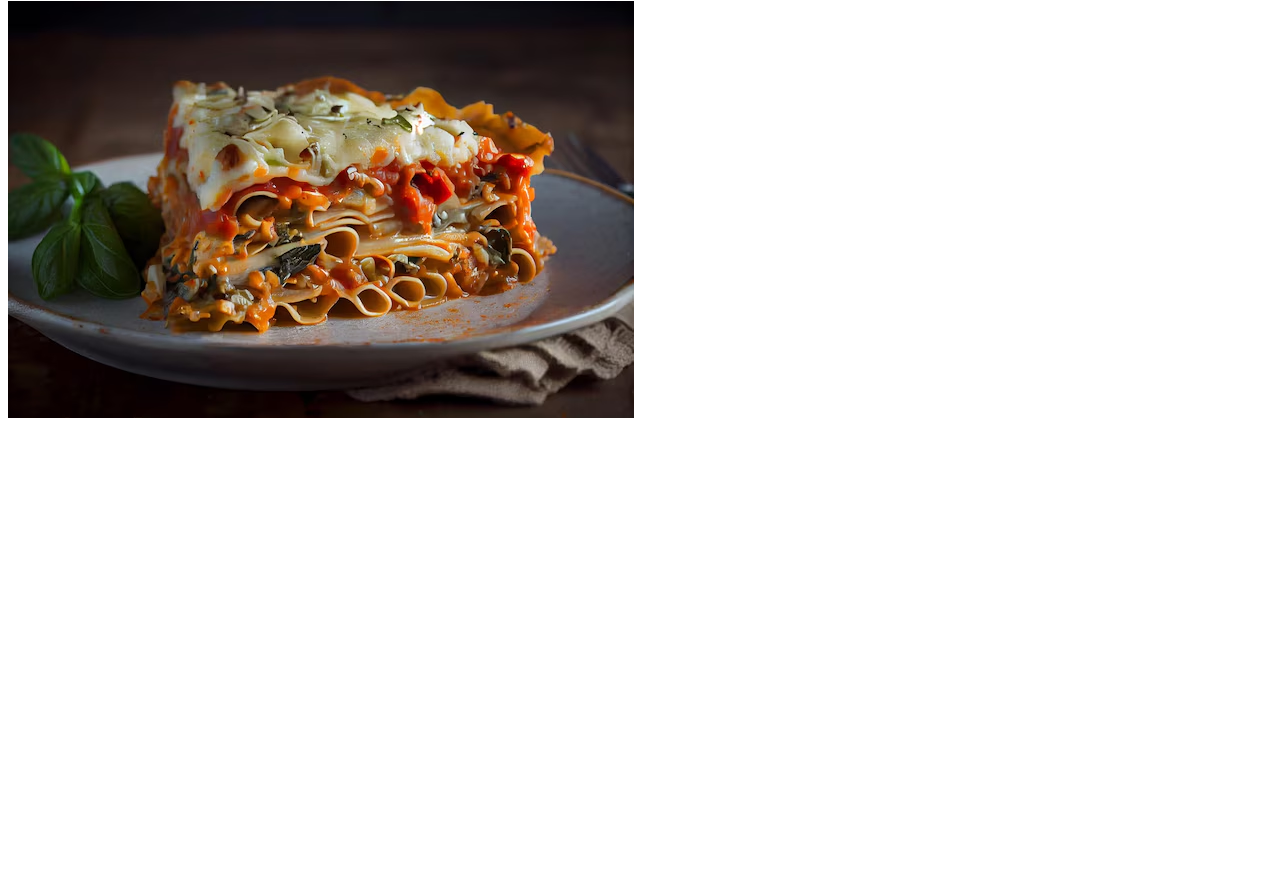
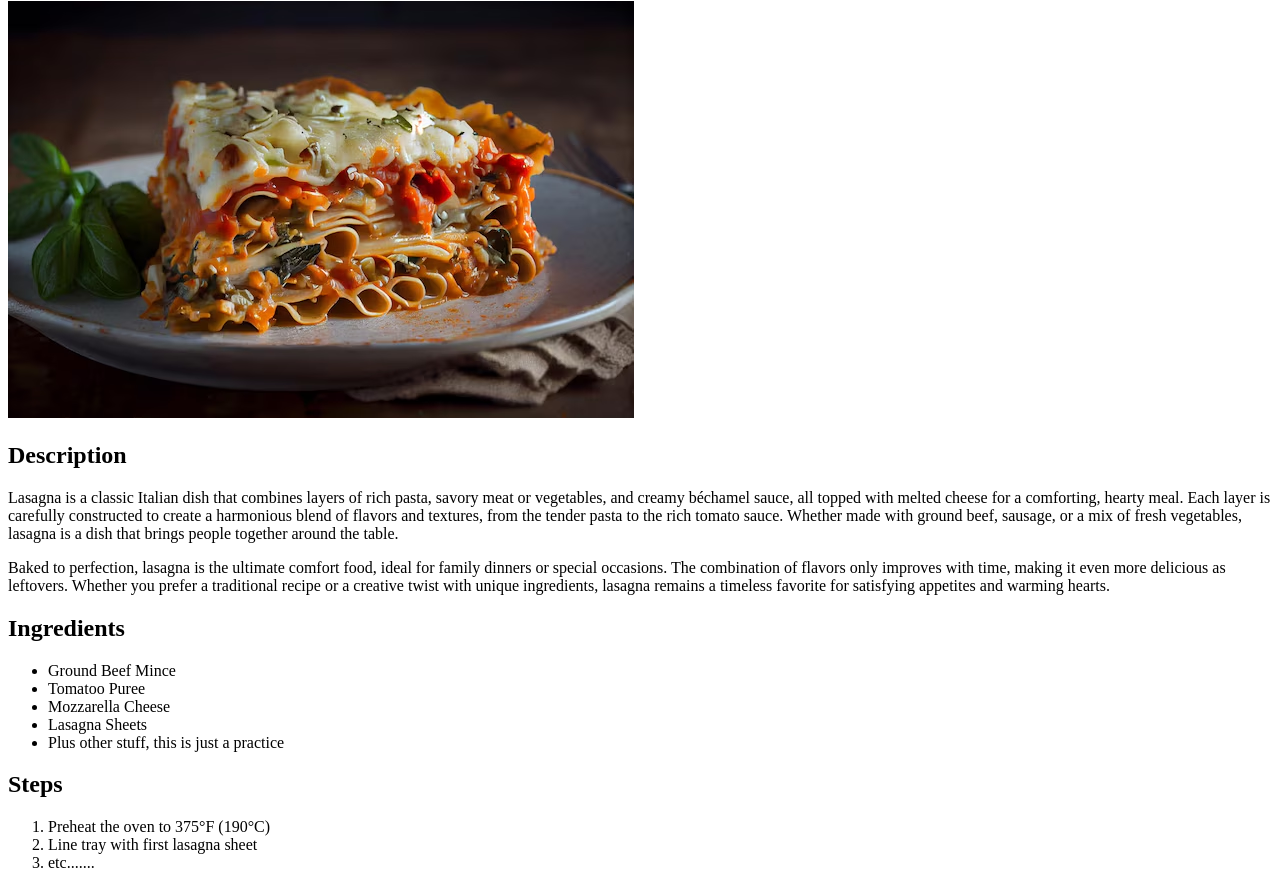
Before and after one commit to baldockk/odin-recipes, a plain HTML site: page recipes/lasagna.html in a window 1280 px wide. Shown: the part 79-967 px from the top of the page. Before the commit the page ends 800 px from the top, so only its background shows below. Drawn offline with Linux system fonts and the light colour scheme.

Commit message:
Finsihed first recipeguided by The Odin Project. Created two blank recipes to work on next

```diff
--- a/recipes/lasagna.html
+++ b/recipes/lasagna.html
@@ -7,5 +7,35 @@
     <body>
         <h1>Lasagna</h1>
         <img src="./lasagna.jpg" alt="Lasagna">
+
+        <h2>Description</h2>
+        <p>
+            <!--Response generated by AI-->
+            Lasagna is a classic Italian dish that combines layers of rich pasta, savory meat or vegetables, and creamy béchamel sauce, all topped with melted cheese for a comforting,
+            hearty meal. Each layer is carefully constructed to create a harmonious blend of flavors and textures, from the tender pasta to the rich tomato sauce. Whether made with ground
+            beef, sausage, or a mix of fresh vegetables, lasagna is a dish that brings people together around the table.
+        </p>
+
+        <p>
+            Baked to perfection, lasagna is the ultimate comfort food, ideal for family dinners or special occasions. The combination of flavors only improves with time,
+            making it even more delicious as leftovers. Whether you prefer a traditional recipe or a creative twist with unique ingredients, lasagna remains a timeless
+            favorite for satisfying appetites and warming hearts.
+        </p>
+
+        <h2>Ingredients</h2>
+            <ul>
+                <li>Ground Beef Mince</li>
+                <li>Tomatoo Puree</li>
+                <li>Mozzarella Cheese</li>
+                <li>Lasagna Sheets</li>
+                <li>Plus other stuff, this is just a practice</li>
+            </ul>
+
+        <h2>Steps</h2>
+            <ol>
+                <li>Preheat the oven to 375°F (190°C)</li>
+                <li>Line tray with first lasagna sheet</li>
+                <li>etc.......</li>
+            </ol>
     </body>
 </html>
```
Also changed, not shown: recipes/chicken-fettucine.html (added), recipes/spaghetti-bolognaise.html (added).
